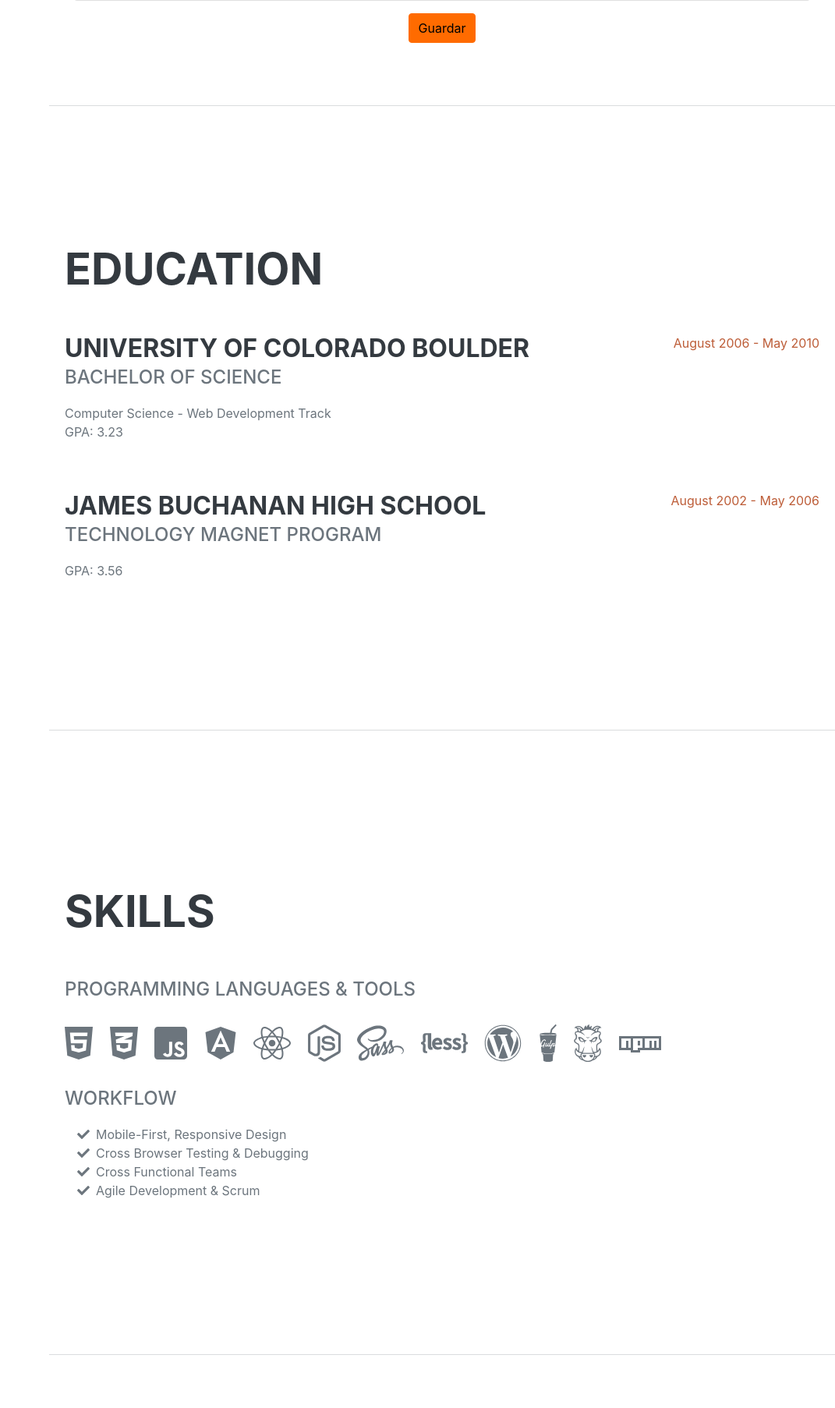
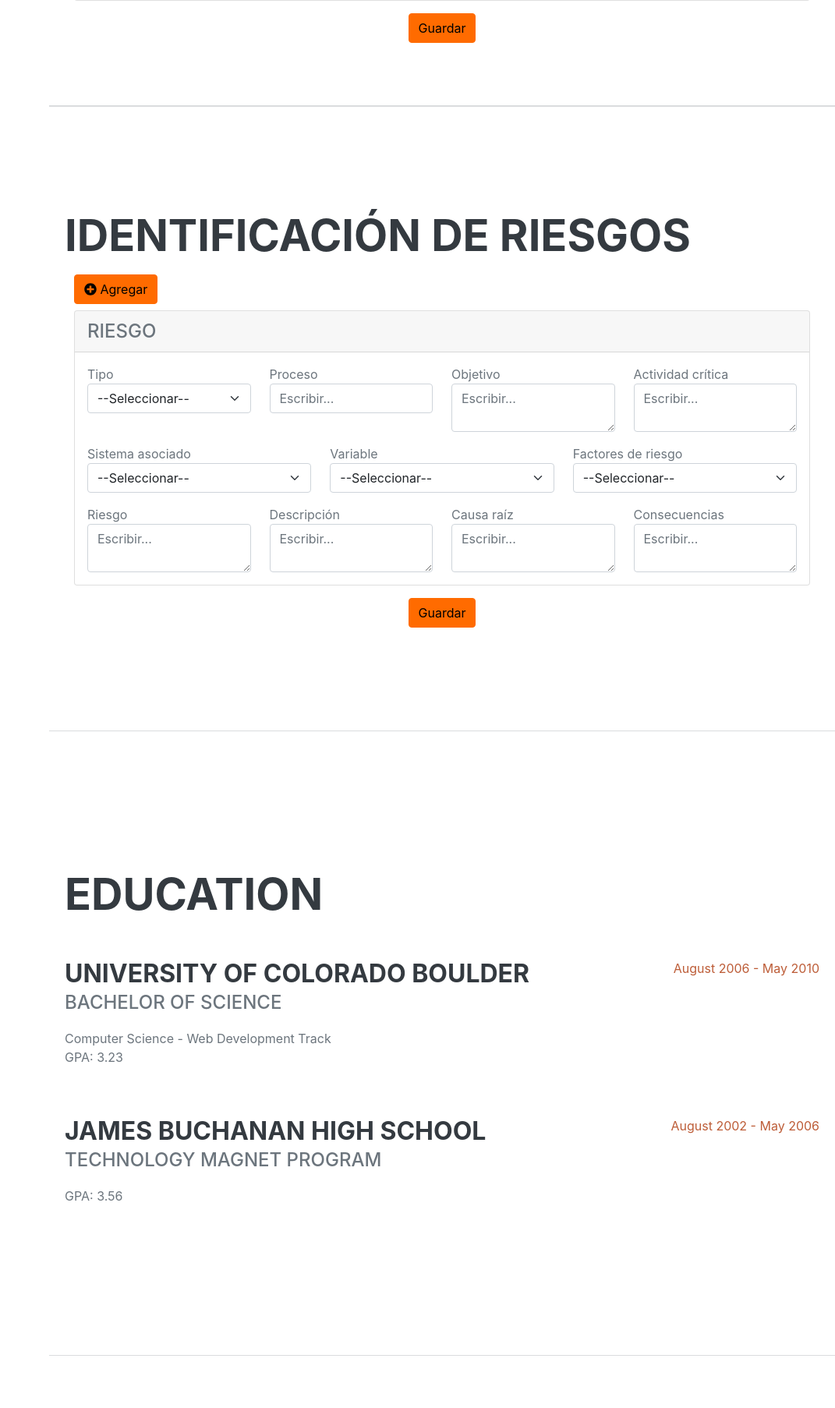
Before and after one commit to gonzalopantoja88/sena-mgr, a PHP site: page / in a window 1280 px wide. Shown: the part 3016-4822 px from the top of the page at 78% size, without its empty margins (209-1280 px from the left). Run offline with PHP 8.4, Linux system fonts and the light colour scheme; data comes from the database, SQL or seed files in the repository; both versions use the stored data as it was after the commit; some web fonts are replaced.

Commit message:
seccion identificar riesgo

```diff
--- a/index.php
+++ b/index.php
@@ -33,12 +33,12 @@
                 <h4>Definir contexto</h4>
                 <li class="nav-item"><a class="nav-link js-scroll-trigger" href="#empresa">Empresa</a></li>
                 <li class="nav-item"><a class="nav-link js-scroll-trigger" href="#sistemaGeneral">Sistema general</a></li>
-                <li class="nav-item"><a class="nav-link js-scroll-trigger" href="#experience">SGC</a></li>
+                <li class="nav-item"><a class="nav-link js-scroll-trigger" href="#">SGC</a></li>
                 <li class="nav-item"><a class="nav-link js-scroll-trigger" href="#experience">SGA</a></li>
                 <li class="nav-item"><a class="nav-link js-scroll-trigger" href="#experience">SST</a></li>
                 <hr class="text-black">
                 <h4>Identificar riesgo</h4>
-                <li class="nav-item"><a class="nav-link js-scroll-trigger" href="#skills">Identificar riesgo</a></li>
+                <li class="nav-item"><a class="nav-link js-scroll-trigger" href="#identificacionRiesgo">Identificar riesgo</a></li>
                 <hr class="text-black">
                 <h4>Gestionar riesgo</h4>
                 <li class="nav-item"><a class="nav-link js-scroll-trigger" href="#interests">Análisis de riesgo</a></li>
@@ -77,6 +77,9 @@
 
         <!-- aqui seccion sistema general -->
         <?php include_once('./views/sistema_general.php'); ?>
+
+        <!-- aqui seccion sistema general -->
+        <?php include_once('./views/identificacion_riesgo.php'); ?>
 
 
 
--- /dev/null
+++ b/views/identificacion_riesgo.php
@@ -0,0 +1,92 @@
+<hr class="m-0" />
+<!-- Identificacion riesgos-->
+<section class="resume-section" id="identificacionRiesgo">
+    <div class="resume-section-content">
+        <h2 class="mb-3">Identificación de Riesgos</h2>
+        <div class="container">
+            <a class="btn btn-primary mb-2" id="" href="#" role="button"><i class="fas fa-plus-circle"></i>&nbspAgregar</a>
+            <form action="" method="post" id="formularioEmpresa">
+                <!-- card riesgo -->
+                <div class="card mb-3">
+                    <div class="card-header">
+                        <div class="subheading">Riesgo</div>
+                    </div>
+                    <div class="card-body">
+                        <div class="row d-flex align-items-start justify-content-between mb-3">
+                            <div class="col-lg-3 col-sm-12">
+                                <label class="form-label m-0" for="tipo">Tipo</label>
+                                <select class="form-select" id="tipo" name="tipo" aria-label="tipo">
+                                    <option selected disabled> --Seleccionar-- </option>
+                                    <option>Estratégicos</option>
+                                    <option>Misionales</option>
+                                </select>
+                            </div>
+                            <div class="col-lg-3 col-sm-12">
+                                <label class="form-label m-0" for="proceso">Proceso</label>
+                                <input type="text" class="form-control" id="proceso" name="proceso" placeholder="Escribir...">
+                            </div>
+                            <div class="col-lg-3 col-12">
+                                <label class="form-label m-0" for="objetivo">Objetivo</label>
+                                <textarea class="form-control" id="objetivo" name="objetivo" rows="2" placeholder="Escribir..."></textarea>
+                            </div>
+                            <div class="col-lg-3 col-12">
+                                <label class="form-label m-0" for="actCritica">Actividad crítica</label>
+                                <textarea class="form-control" id="actCritica" name="actividad_critica" rows="2" placeholder="Escribir..."></textarea>
+                            </div>
+                        </div>
+                        <div class="row d-flex align-items-end justify-content-between mb-3">
+                            <div class="col-lg-4 col-sm-12">
+                                <label class="form-label m-0" for="sistAsociado">Sistema asociado</label>
+                                <select class="form-select" id="sistAsociado" name="sistema_asociado" aria-label="Sistema asociado">
+                                    <option selected disabled> --Seleccionar-- </option>
+                                    <option>Estratégicos</option>
+                                    <option>Misionales</option>
+                                </select>
+                            </div>
+                            <div class="col-lg-4 col-sm-12">
+                                <label class="form-label m-0" for="variable">Variable</label>
+                                <select class="form-select" id="variable" name="variable_riesgo" aria-label="Variable riesgo">
+                                    <option selected disabled> --Seleccionar-- </option>
+                                    <option>Estratégicos</option>
+                                    <option>Misionales</option>
+                                </select>
+                            </div>
+                            <div class="col-lg-4 col-sm-12">
+                                <label class="form-label m-0" for="factRiesgo">Factores de riesgo</label>
+                                <select class="form-select" id="factRiesgo" name="factor_riesgo" aria-label="Factor riesgo">
+                                    <option selected disabled> --Seleccionar-- </option>
+                                    <option>Estratégicos</option>
+                                    <option>Misionales</option>
+                                </select>
+                            </div>
+                        </div>
+                        <div class="row d-flex align-items-start justify-content-between">
+                            <div class="col-lg-3 col-sm-12">
+                                <label class="form-label m-0" for="riesgo">Riesgo</label>
+                                <textarea class="form-control" id="riesgo" name="riesgo" rows="2" placeholder="Escribir..."></textarea>
+                            </div>
+                            <div class="col-lg-3 col-12">
+                                <label class="form-label m-0" for="descripcionRiesgo">Descripción</label>
+                                <textarea class="form-control" id="descripcionRiesgo" name="descripcion_riesgo" rows="2" placeholder="Escribir..."></textarea>
+                            </div>
+                            <div class="col-lg-3 col-12">
+                                <label class="form-label m-0" for="causaRaiz">Causa raíz</label>
+                                <textarea class="form-control" id="causaRaiz" name="causa_raiz" rows="2" placeholder="Escribir..."></textarea>
+                            </div>
+                            <div class="col-lg-3 col-12">
+                                <label class="form-label m-0" for="consecuencias">Consecuencias</label>
+                                <textarea class="form-control" id="consecuencias" name="consecuencias" rows="2" placeholder="Escribir..."></textarea>
+                            </div>
+                        </div>
+                    </div>
+                </div>
+                <div class="row text-center mt-3">
+                    <div class="col-12">
+                        <button class="btn btn-primary" type="submit">Guardar</button>
+                    </div>
+                </div>
+            </form>
+        </div>
+    </div>
+</section>
+<hr class="m-0" />
```
Also changed, not shown: db/gestion_riesgo.sql (+19 -16 lines).
